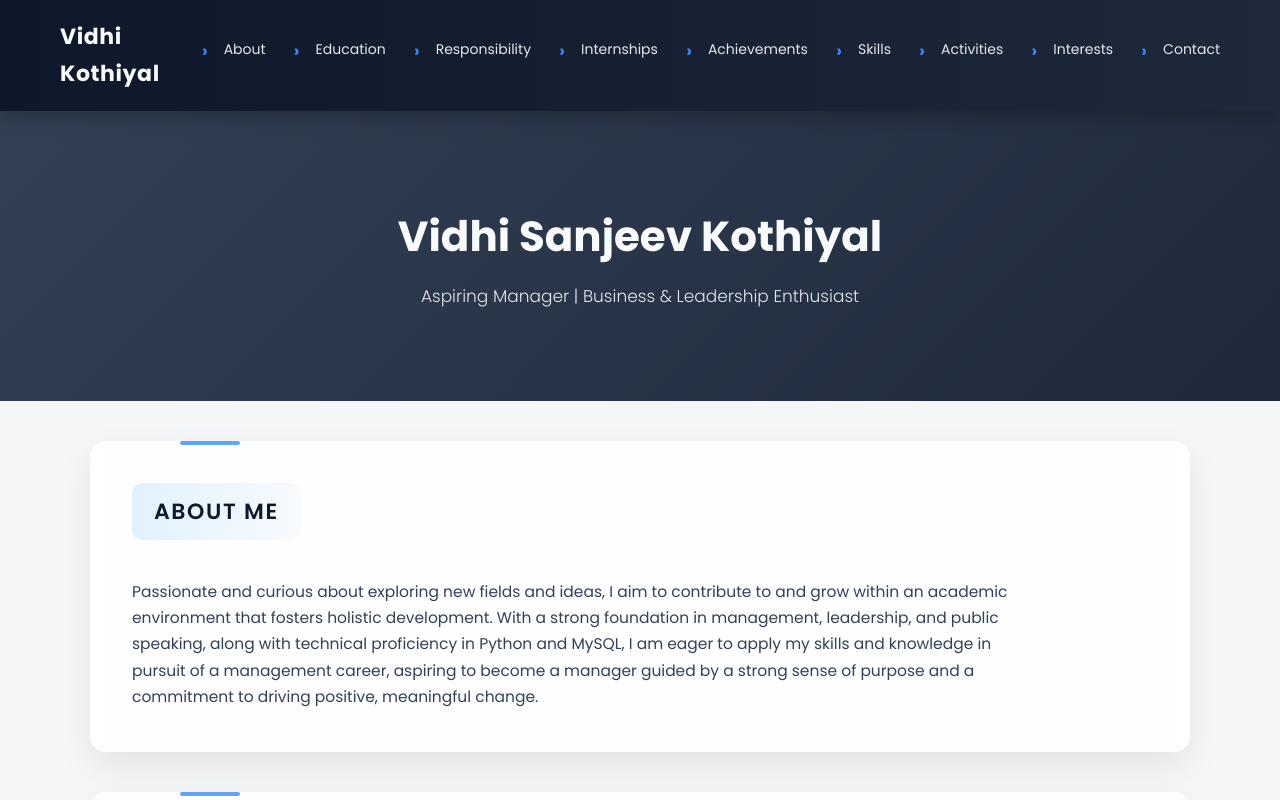
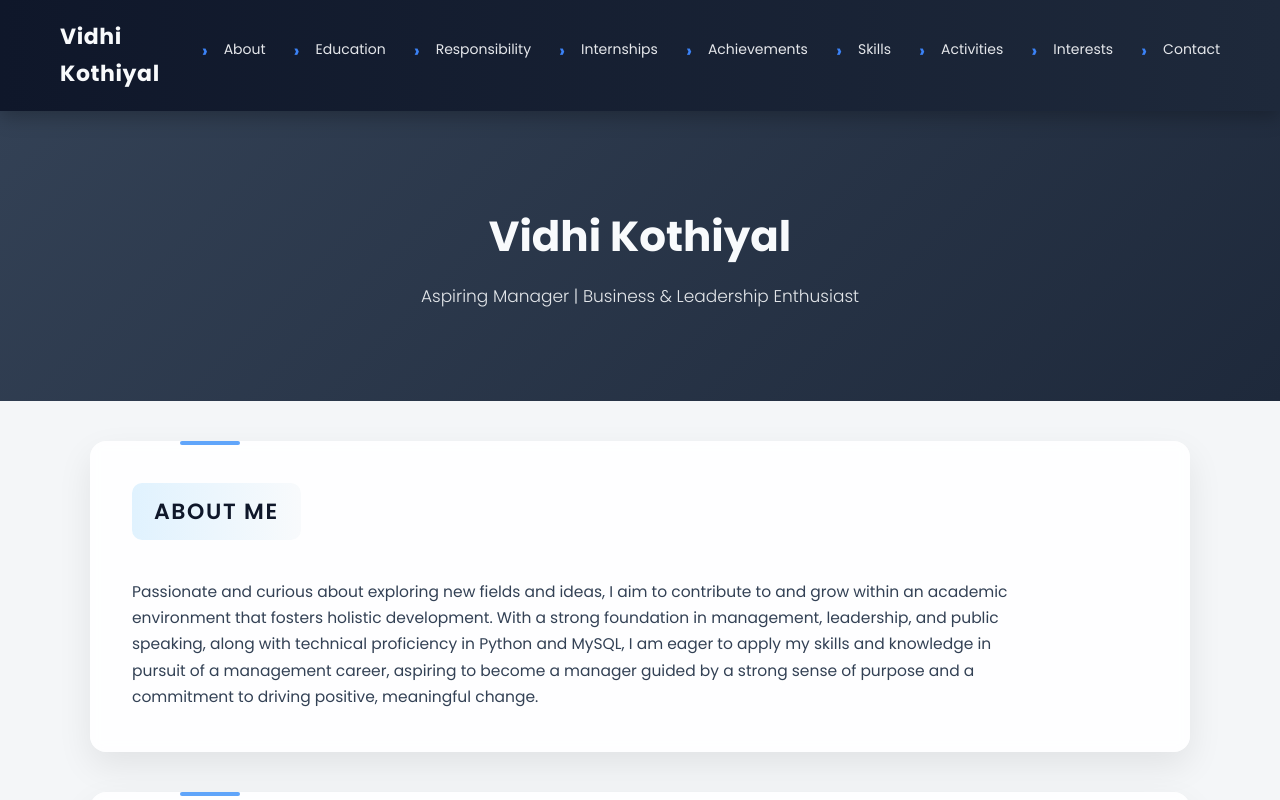
Before and after one commit to vidhikothiyalwork/resume-wesbite, a plain HTML site: page index.html in a window 1280 px wide. Shown: the top 800 px of the page. Drawn offline with Linux system fonts and the light colour scheme.

Commit message:
Update index.html

```diff
--- a/index.html
+++ b/index.html
@@ -35,7 +35,7 @@
 
     <!-- HERO -->
     <header class="hero" role="banner">
-      <h1>Vidhi Sanjeev Kothiyal</h1>
+      <h1>Vidhi Kothiyal</h1>
       <p>Aspiring Manager | Business & Leadership Enthusiast</p>
     </header>
 
@@ -174,7 +174,7 @@
   </main>
 
   <footer role="contentinfo">
-    <p>© 2026 Vidhi Sanjeev Kothiyal</p>
+    <p>© 2026 Vidhi Kothiyal</p>
   </footer>
 
 </body>
```
